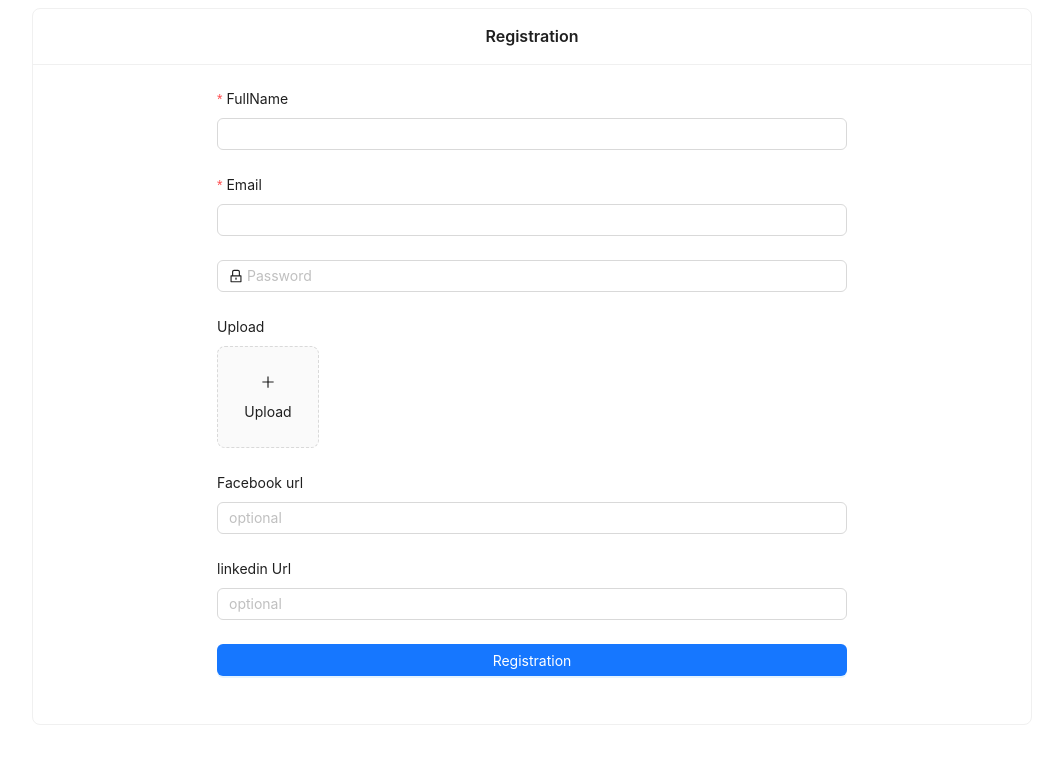
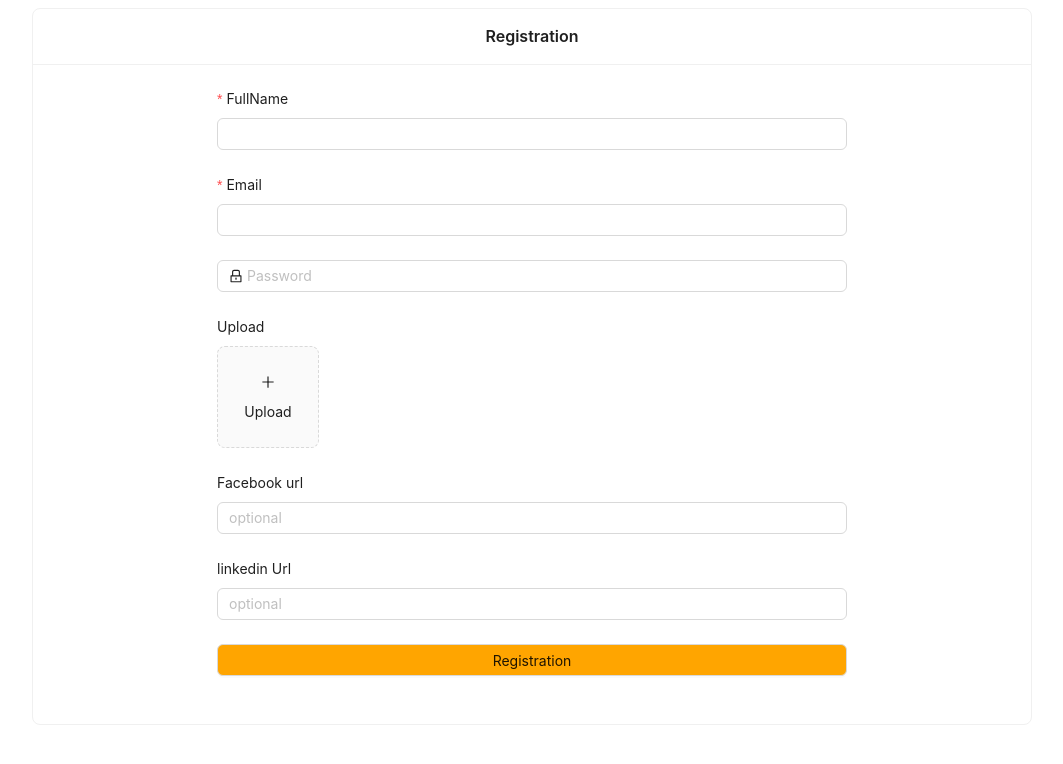
Before and after one commit to taufik69/oreby_dashboard, a React (Vite) app: page /registration in a window 1280 px wide. Shown: the top 764 px of the page, without its empty margins (108-1171 px from the left). Built offline with nearby package versions, Linux system fonts and the light colour scheme.

Commit message:
sign up fully complete with laoding animaiton

```diff
--- a/src/Component/Registration/Registration.jsx
+++ b/src/Component/Registration/Registration.jsx
@@ -1,5 +1,5 @@
 import React, { useEffect, useState } from "react";
-import { Button, Form, Input, Card, Upload } from "antd";
+import { Button, Form, Input, Card, Upload, Spin } from "antd";
 import { LockOutlined, PlusOutlined } from "@ant-design/icons";
 import "react-toastify/dist/ReactToastify.css";
 import { ToastContainer, toast } from "react-toastify";
@@ -20,7 +20,7 @@ const Registration = () => {
     facebok_url: "",
     linkedin_url: "",
   });
-
+  const [loading, setloading] = useState(false);
   /**
    * todo: Check all field data is available or not
    * @function changeHandler
@@ -40,6 +40,7 @@ const Registration = () => {
    */
   const HandleRegistration = async () => {
     try {
+      setloading(true);
       const data = await axios.post(
         "http://localhost:3000/api/v1/auth/registration",
         {
@@ -79,6 +80,7 @@ const Registration = () => {
           theme: "light",
         });
       }
+      setloading(false);
     } catch (error) {
       const { Error } = error.response.data;
       toast.error(`${Error}`, {
@@ -225,8 +227,12 @@ const Registration = () => {
           </Form.Item>
 
           <Form.Item>
-            <Button type="primary" block onClick={HandleRegistration}>
-              Registration
+            <Button
+              style={{ backgroundColor: "orange" }}
+              block
+              onClick={HandleRegistration}
+            >
+              {loading ? <Spin /> : "Registration"}
             </Button>
           </Form.Item>
         </Form>
```
Also changed, not shown: src/Component/dfgdf.js (deleted, +0 -9 lines).
